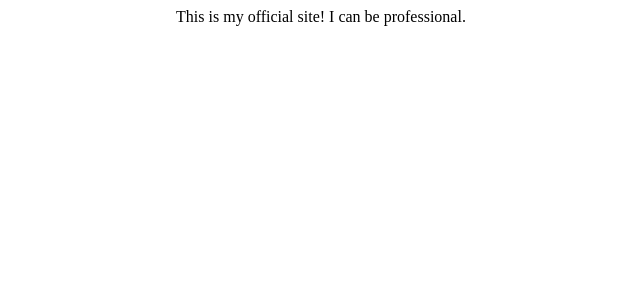
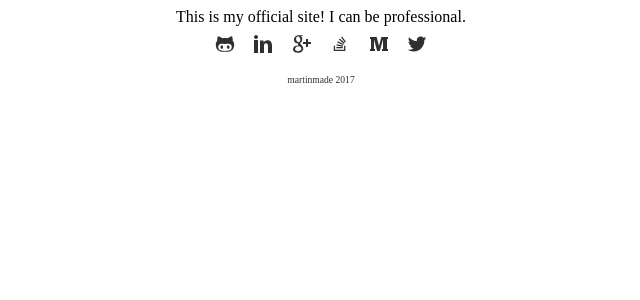
Before and after one commit to martin-martin/portfolio, a Flask app: page / in a window 1280 px wide. Shown: the top 300 px of the page, without its empty margins (319-959 px from the left). Run offline with Flask 2, Linux system fonts and the light colour scheme.

Commit message:
feat: add footer

```diff
--- a/static/styles/style.css
+++ b/static/styles/style.css
@@ -30,3 +30,14 @@ body {
   color: gray;
   background-position: center;
 }
+
+footer {
+  font-size: 0.6em;
+  color: #303030
+}
+
+.icon {
+  height: 20px;
+  width: auto;
+  padding: 8px;
+}
--- a/templates/base.html
+++ b/templates/base.html
@@ -7,5 +7,17 @@
 </head>
 <body>
   {% block content %}{% endblock %}
+  <footer>
+    <div class="contact-links">
+      <!-- thanks to http://www.entypo.com/ -->
+      <a href="https://github.com/martin-martin/"><img class="icon" src="static/icons/github.svg"></a>
+      <a href=""><img class="icon" src="static/icons/linkedin.svg"></a>
+      <a href=""><img class="icon" src="static/icons/google+.svg"></a>
+      <a href="https://stackoverflow.com/users/5717580/martin-martin"><img class="icon" src="static/icons/stackoverflow.svg"></a>
+      <a href=""><img class="icon" src="static/icons/medium.svg"></a>
+      <a href=""><img class="icon" src="static/icons/twitter.svg"></a>
+    </div>
+    <p class="watersign">martinmade 2017</p>
+  </footer>
 </body>
 </html>
```
Also changed, not shown: static/icons/github.svg (added), static/icons/google+.svg (added), static/icons/linkedin.svg (added), static/icons/medium.svg (added), static/icons/stackoverflow.svg (added), static/icons/twitter.svg (added).
